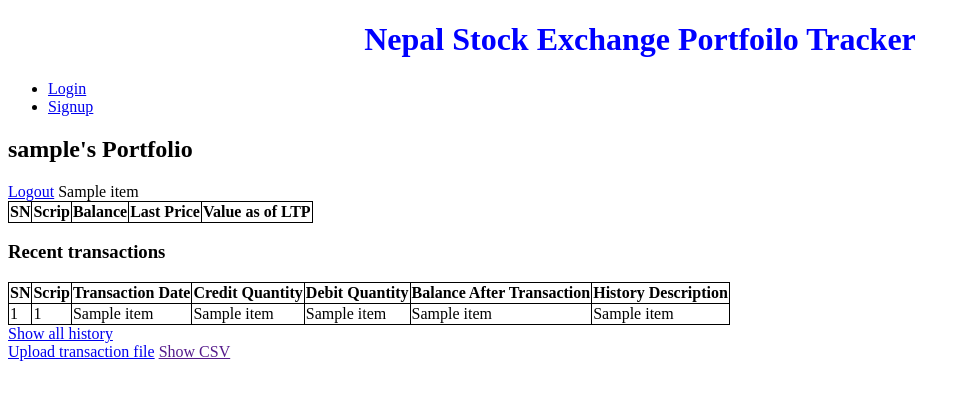
After one commit to bixash/NEPSE-Stock-Portfolio-Tracker, a Python web app: template resources/templates/portfolio.html in a window 1280 px wide. The commit adds this page. Shown: the top 400 px of the page, without its empty margins (0-970 px from the left). Run offline with Jinja, Linux system fonts and the light colour scheme; the template is opened without the code that fills it: most values are stand-ins (such as "Sample title", 1, 10 or a date in 2020); lists and menus that the app fills with data are empty.

Commit message:
templates navbar

```diff
--- a/portfoliotracker/repo/__init__.py
+++ b/portfoliotracker/repo/__init__.py
@@ -2,3 +2,4 @@
 -- Created by: Ashok Kumar Pant
 -- Created on: 7/18/23
 """
+from portfoliotracker.repo.transaction_repo import *
--- a/portfoliotracker/service/transaction_service.py
+++ b/portfoliotracker/service/transaction_service.py
@@ -25,3 +25,9 @@ class TransactionService:
             return BaseResponse(error=False, success=True)
         except Exception as e:
             return BaseResponse(error=True, success=False, msg = str(e))
+
+    def check_transaction(self, user: User) -> bool:
+        result = self.trans_repo.retrieve_all_transaction(user)
+        if result is None:
+            return False
+        return True
--- a/portfoliotracker/utils/__init__.py
+++ b/portfoliotracker/utils/__init__.py
@@ -4,3 +4,4 @@
 """
 from .settings import *
 from .methods import *
+from .utils import *
--- a/resources/templates/base.html
+++ b/resources/templates/base.html
@@ -8,15 +8,27 @@
   </head>
   <body>
       <h1 class="main-head">Nepal Stock Exchange Portfoilo Tracker</h1>
+      <nav class="navbar">
+        <ul>
+        {% if request.session["token"]%}
+           <li class="navbar-list"><a href="/portfolio"> Home </a> </li>
+            <li class="navbar-list"><a href="/auth/logout"> Logout </a> </li>
+            <li class="navbar-list"><a href="/all_transactions"> History </a> </li>
+        {% else %}
+          <li class="navbar-list"><a href="/auth/login"> Login </a> </li>
+          <li class="navbar-list"><a href="/auth/signup"> Signup </a> </li>
+        {% endif %}
+        </ul>
 
+      </nav>
     <div>
       {% block content %}
       <span>{{name}}</span>
       <h2> Track all your stock at one place!</h2>
 
-      <a href="/login"> Login </a>
+      <a href="/auth/login"> Login </a>
       or
-      <a href="/signup"> Sign Up </a>
+      <a href="/auth/signup"> Sign Up </a>
 
       {% endblock %}
 
--- /dev/null
+++ b/resources/templates/portfolio.html
@@ -0,0 +1,80 @@
+{% extends "base.html" %}
+ {% block title %} Dashboard {% endblock %}
+ {% block content %}
+  <div class="portofio-section">
+
+    <h2>{{ username }}'s Portfolio</h2>
+
+    {% if not transaction%}
+    {{ msg }}
+    <h3>Oops, No transaction available!!</h3>
+
+
+    {% else %}
+
+      <a href="auth/logout">Logout</a>
+
+    <table>
+      {{ msg }}
+      <tr>
+        <th>SN</th>
+        <th>Scrip</th>
+        <th>Balance</th>
+        <th>Last Price</th>
+        <th>Value as of LTP</th>
+      </tr>
+
+
+
+      {% for item in transaction%}
+
+      <tr>
+         {{item}}
+      </tr>
+      {% endfor %}
+
+
+
+    </table>
+
+    {% endif %}
+
+  </div>
+
+  <div class="history-section">
+
+    <h3> Recent transactions</h3>
+    <table>
+      <tr>
+        <th>SN</th>
+        <th>Scrip</th>
+        <th>Transaction Date</th>
+        <th>Credit Quantity</th>
+        <th>Debit Quantity</th>
+        <th>Balance After Transaction</th>
+        <th>History Description</th>
+    </tr>
+
+    {% for item in limit_transactions%}
+
+    <tr>
+        <td>{{ loop.index }}</td>
+        <td>{{item[0]}}</td>
+        <td>{{item[1]}}</td>
+        <td>{{item[2]}}</td>
+        <td>{{item[3]}}</td>
+        <td>{{item[4]}}</td>
+        <td>{{item[5]}}</td>
+
+    </tr>
+
+    {% endfor%}
+
+    </table>
+
+    <a href="/all_transactions/">Show all history</a>
+  </div>
+    <a href="/upload">Upload transaction file</a>
+    <a href="">Show CSV</a>
+
+{% endblock %}
--- a/resources/templates/show_history.html
+++ b/resources/templates/show_history.html
@@ -13,7 +13,7 @@
             <th>History Description</th>
         </tr>
 
-        {% for item in data%}
+        {% for item in all_transactions%}
 
         <tr>
             <td>{{ loop.index }}</td>
```
Also changed, not shown: db/scripts.sql (+22 -0 lines), portfoliotracker/repo/transaction_repo.py (+12 -1 lines), portfoliotracker/utils/utils.py (+12 -0 lines), resources/static/uploads/1_KingByron_transactions.csv (added, +39 -0 lines), resources/templates/dashboard.html (deleted, +0 -68 lines), resources/templates/login.html (+4 -6 lines), resources/templates/signup.html (+4 -6 lines), database.db, 1 other file.
